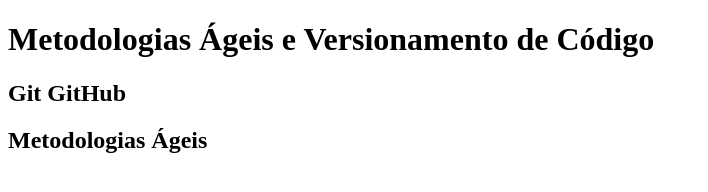
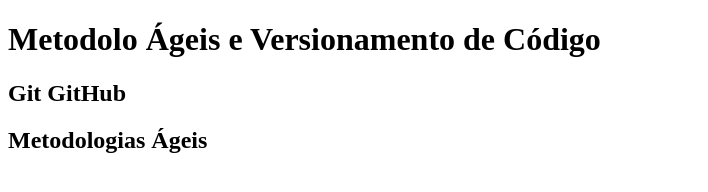
Before and after one commit to ViniciusRobertoLewin/MeuSite, a plain HTML site: page Branch/index.html in a window 1280 px wide. Shown: the whole page, without its empty margins (0-708 px from the left). Drawn offline with Linux system fonts and the light colour scheme.

Commit message:
Update index.html

```diff
--- a/Branch/index.html
+++ b/Branch/index.html
@@ -10,7 +10,7 @@
     <main>
 
         <header>
-            <h1>Metodologias Ágeis e Versionamento de Código</h1>
+            <h1>Metodolo Ágeis e Versionamento de Código</h1>
         </header>
 
         <article>
```
